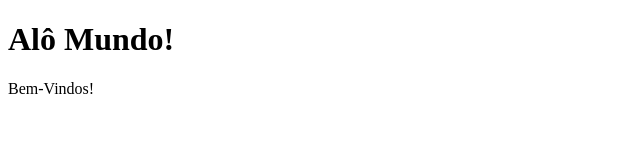
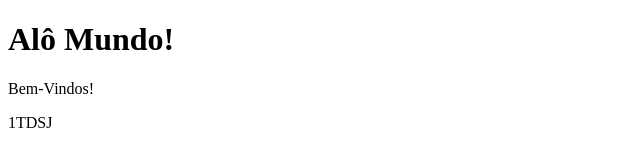
Before and after one commit to matheusbellini25/exemplo, a plain HTML site: page index.html in a window 1280 px wide. Shown: the full height of the page, 0-640 px from the left. Drawn offline with Linux system fonts and the light colour scheme.

Commit message:
Adicionada a identificação da Turma!

```diff
--- a/index.html
+++ b/index.html
@@ -8,7 +8,7 @@
          <h1>Alô Mundo!</h1>
                  <div>
 			<p>Bem-Vindos!</p>
-
+			<p>1TDSJ</p>
 
                  </div>
 
```
